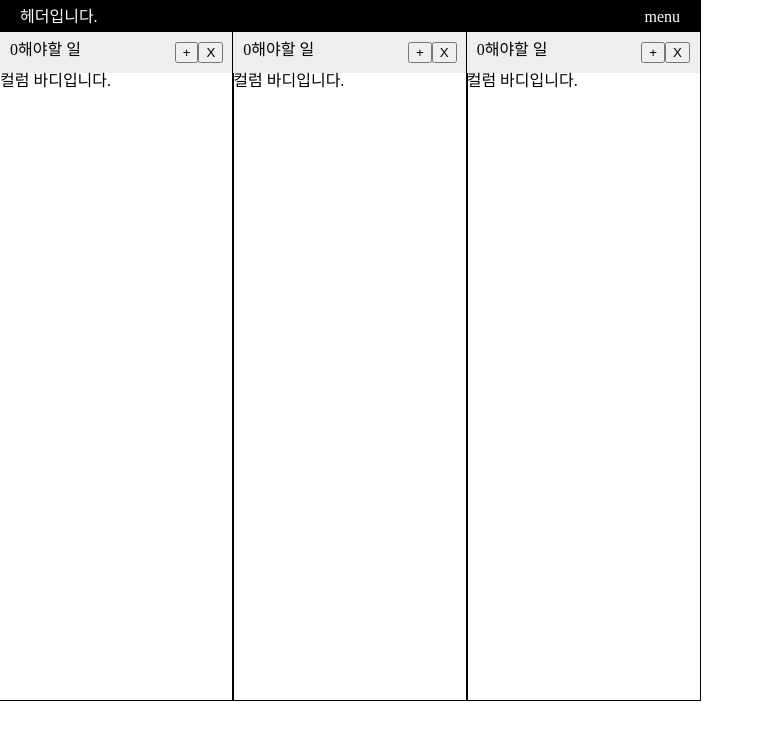
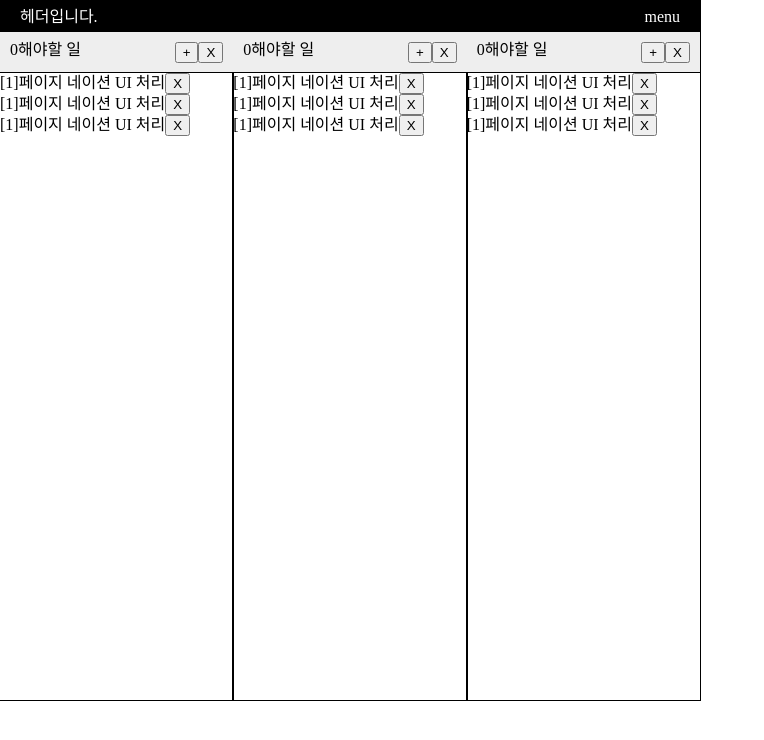
Before and after one commit to woowa-techcamp-2020/todo-11, a website built with webpack: page frontend/index.html in a window 1280 px wide. Shown: the whole page, without its empty margins (0-764 px from the left). Built offline with nearby package versions, Linux system fonts and the light colour scheme.

Commit message:
[modify] column을 columnArea로 변경, columnArea영역 처리
column이라고 하면 데이터 column인지 html의 column인지 혼동이 올수 있어서 변경
columnArea 영역은 columnHeader를 제외한 전체 영역인데 단순히 height:100%로 하면 columnHeader 영역만큼 높이가 전체영역에서 빠져나왔다. 이부분을 flex를 이용해서 수정 했다.

```diff
--- a/frontend/src/components/card/card.ts
+++ b/frontend/src/components/card/card.ts
@@ -0,0 +1,14 @@
+import {div, p, span, button} from '../common/defaultElement';
+
+
+export default class Card {
+    render() {
+        return div({className : "card"},
+            div({clasName: "upside"},
+                span({}, '[1]'),
+                span({}, "페이지 네이션 UI 처리"),
+                button({}, "X")
+            )
+        );
+    }
+}
--- a/frontend/src/components/column/addCardArea.ts
+++ b/frontend/src/components/column/addCardArea.ts
@@ -2,6 +2,7 @@ import { div, textarea, button } from '../common/defaultElement';
 
 export default class AddCardArea {
     element: HTMLElement;
+
     constructor() {
         this.element =
             div({
@@ -9,9 +10,7 @@ export default class AddCardArea {
             },
                 textarea({placeholder : "Enter a not"}, null),
                 button({}, "Add"),
-                button({
-                    onclick : () => this.toggle()
-                }, "Cancel")
+                button({onclick : () => this.toggle()}, "Cancel")
             )
     }
     toggle() {
--- /dev/null
+++ b/frontend/src/components/column/columnArea.scss
@@ -0,0 +1,5 @@
+.column-area {
+    width: 100%;
+    display: flex;
+    flex-flow: column;
+}
--- a/frontend/src/components/column/column.ts
+++ b/frontend/src/components/column/columnArea.ts
@@ -2,13 +2,13 @@ import {div, p} from '../common/defaultElement';
 import ColumnHeader from './columnHeader';
 import ColumnBody from './columnBody';
 
-export default class Column {
+export default class ColumnArea {
     constructor() {
 
     }
     render() {
         return div(
-            {className: "column"},
+            {className: "column-area"},
             (new ColumnHeader()).render(),
             (new ColumnBody()).render()
         )
--- a/frontend/src/components/column/columnBody.css
+++ b/frontend/src/components/column/columnBody.css
@@ -0,0 +1,5 @@
+.column-body {
+    flex-grow: 1;
+    outline: 1px solid black;
+    height: 100%;
+}
--- a/frontend/src/components/column/columnBody.ts
+++ b/frontend/src/components/column/columnBody.ts
@@ -1,12 +1,17 @@
 import {div, p, span} from '../common/defaultElement';
+import Card from '../card/card';
+
+const className = "column-body";
 
 export default class ColumnBody {
     constructor() {
 
     }
     render() {
-        return div({},
-                span({}, "컬럼 바디입니다.")
-            )
+        return div({className},
+            (new Card).render(),
+            (new Card).render(),
+            (new Card).render()
+        )
     }
 }
--- a/frontend/src/components/main/main.ts
+++ b/frontend/src/components/main/main.ts
@@ -1,13 +1,13 @@
 import {div, p} from '../common/defaultElement';
-import Column from '../column/column';
+import ColumnArea from '../column/columnArea';
 
 export default class Main {
-    columns: Column[];
+    columns: ColumnArea[];
     constructor() {
         this.columns = [
-            new Column(),
-            new Column(),
-            new Column()
+            new ColumnArea(),
+            new ColumnArea(),
+            new ColumnArea()
         ];
     }
     render() {
--- a/frontend/styles/style.scss
+++ b/frontend/styles/style.scss
@@ -1,5 +1,7 @@
 @import "./reset.scss";
 @import "./container.scss";
 @import "../src/components/header/header.scss";
+@import "../src/components/column/columnArea.scss";
 @import "../src/components/column/columnHeader.scss";
+@import "../src/components/column/columnBody.css";
 @import "../src/components/column/addCardArea.scss";
```
Also changed, not shown: frontend/src/components/column/column.css (deleted).
